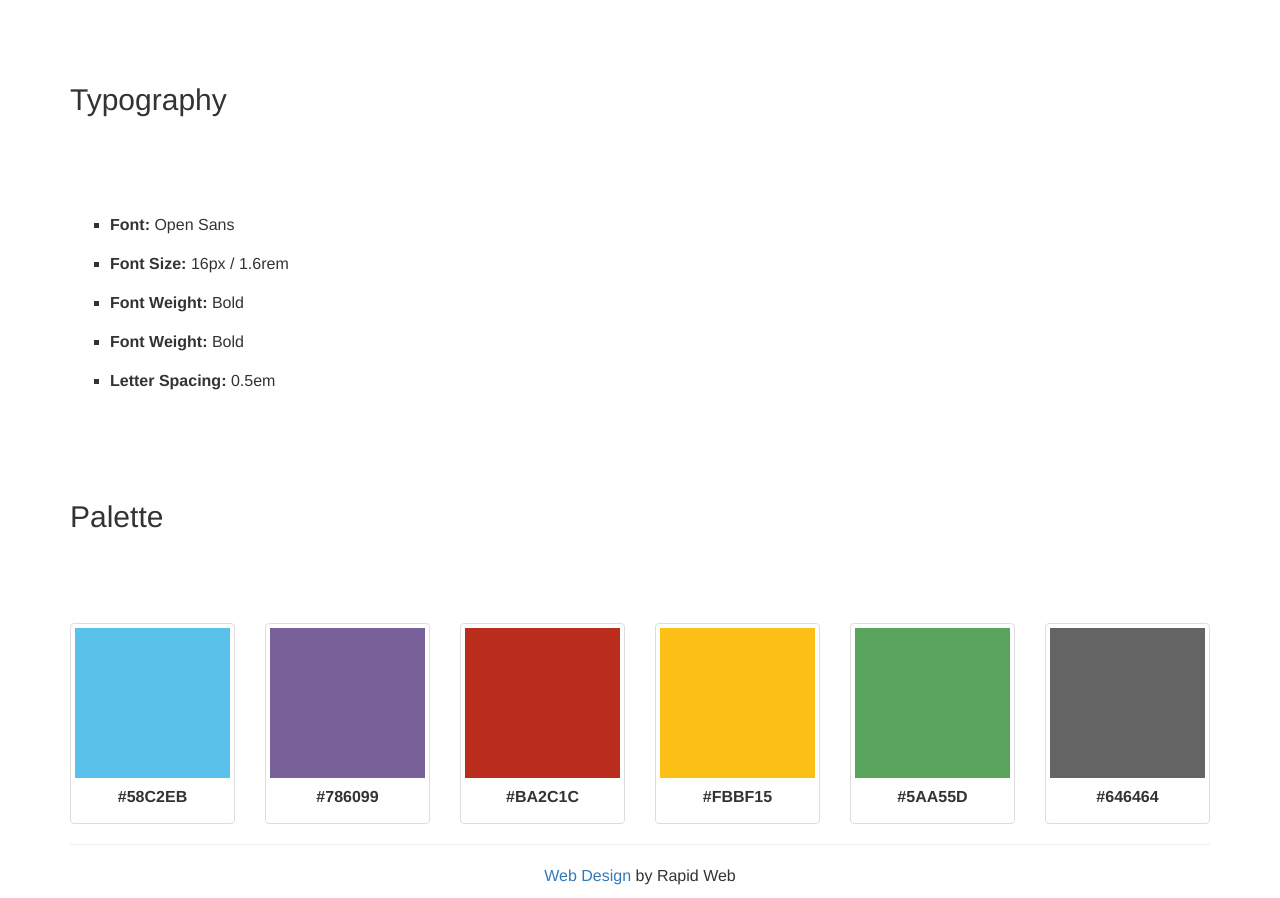
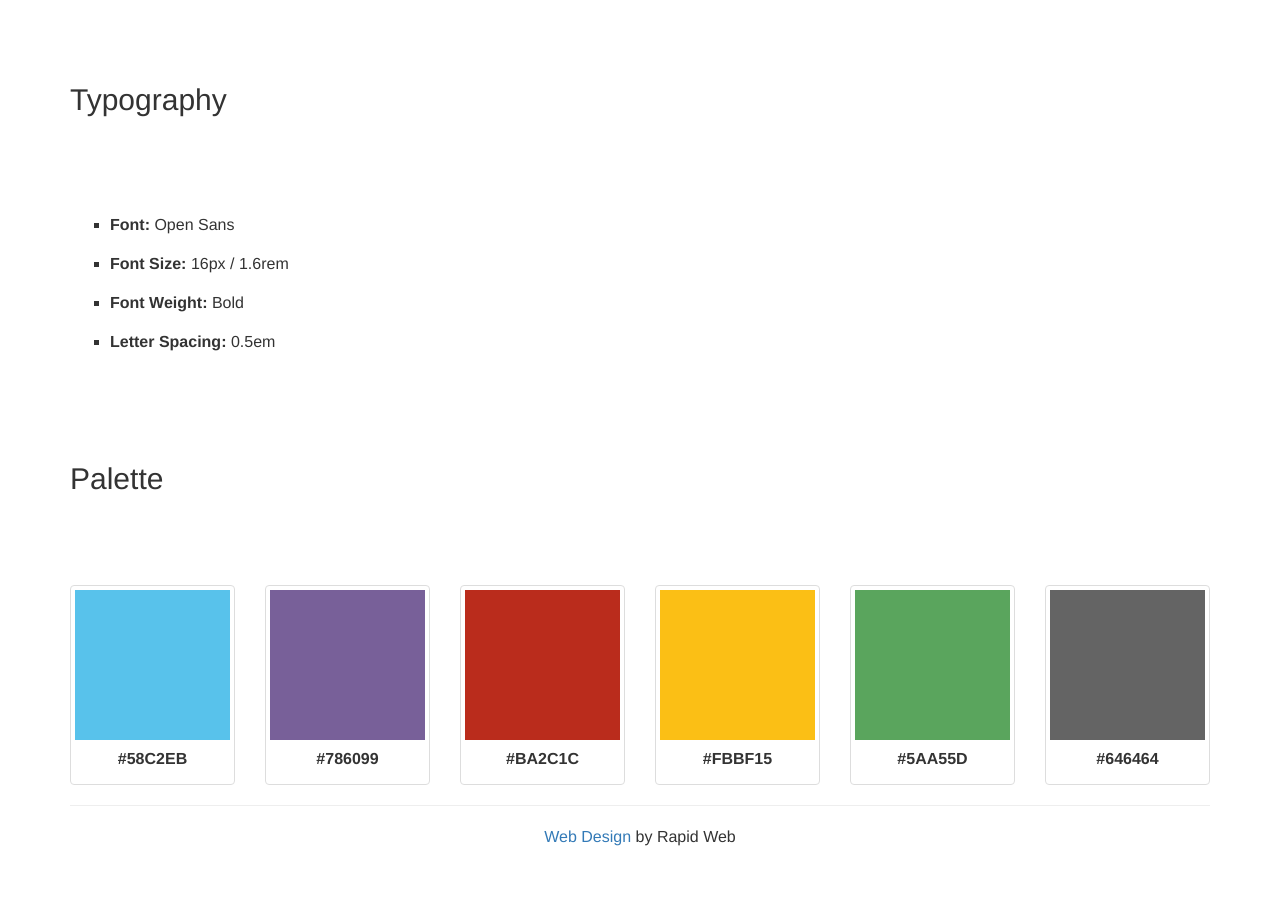
Before and after one commit to rapidwebltd/rapid-web-branding, a plain HTML site: page index.html in a window 1280 px wide. Shown: the part 1934-2832 px from the top of the page. After the commit the page ends 2793 px from the top, so only its background shows below. Drawn offline with nearby package versions, Linux system fonts and the light colour scheme.

Commit message:
Removed duplicated 'Font Weight' reference

```diff
--- a/index.html
+++ b/index.html
@@ -89,7 +89,6 @@
             <li><strong>Font: </strong> Open Sans</li>
             <li><strong>Font Size: </strong> 16px / 1.6rem</li>
             <li><strong>Font Weight: </strong> Bold</li>
-            <li><strong>Font Weight: </strong> Bold</li>
             <li><strong>Letter Spacing: </strong> 0.5em</li>
           </ul>
           <div id="link-logo-palette"></div>
```
